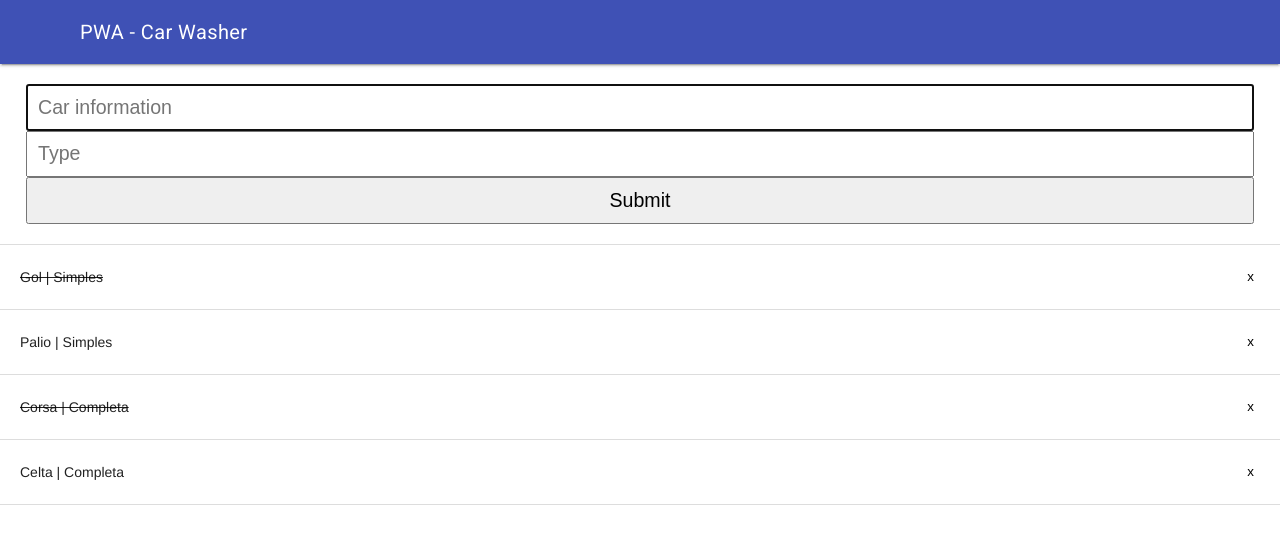
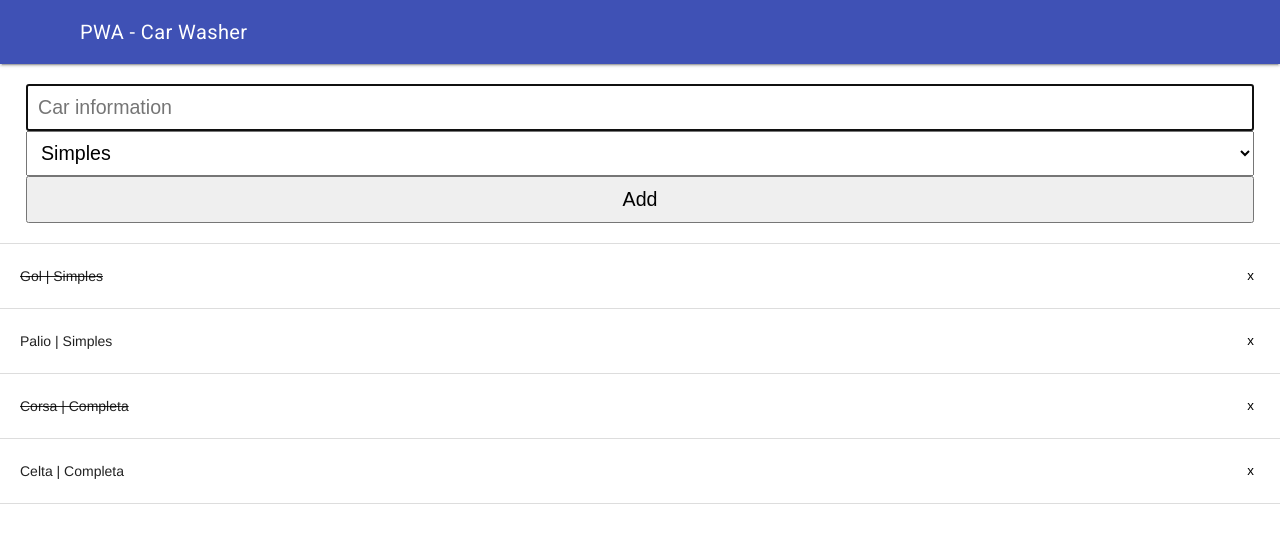
Before and after one commit to hallanpierre/dm122-trabalho-pwa, a website with bundled scripts: page index.html in a window 1280 px wide. Built offline with nearby package versions, Linux system fonts and the light colour scheme.

Commit message:
Include dropdown tiwh car types

```diff
--- a/assets/css/style.css
+++ b/assets/css/style.css
@@ -7,7 +7,7 @@ form {
   border-bottom: solid 1px #ddd;
 }
 
-input {
+input, select {
   width: 99%;
   padding: 0.5em;
   font-size: 1.4em;
--- a/assets/js/HtmlService.js
+++ b/assets/js/HtmlService.js
@@ -14,7 +14,7 @@ export default class HtmlService {
         const form = document.querySelector('form');
         form.addEventListener('submit', event => {
             event.preventDefault();
-            this.addCar(form.carro.value, form.tipo.value);
+            this.addCar(form.carro.value, form.tipos.value);
             form.reset();
         });
     }
--- a/index.html
+++ b/index.html
@@ -33,8 +33,12 @@
         <main class="mdl-layout__content mat-typography" style="text-align: center">
             <form>
                 <input type="text" name="carro" placeholder="Car information" autofocus="" required="" autocomplete="off">
-                <input type="text" name="tipo" placeholder="Type" autofocus="" required="" autocomplete="off">
-                <input type="submit">
+                <select name="tipos" id="tipos">
+                    <option value="Simples">Simples</option>
+                    <option value="Completa">Completa</option>
+                    <option value="Completa Motor">Completa Motor</option>
+                </select>
+                <input type="submit" value="Add">
             </form>
             <ul></ul>
         </main>
```
